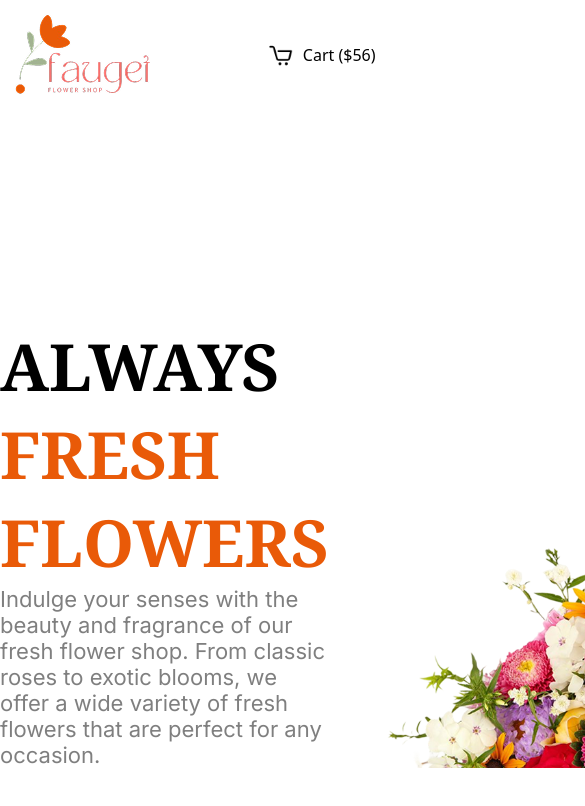
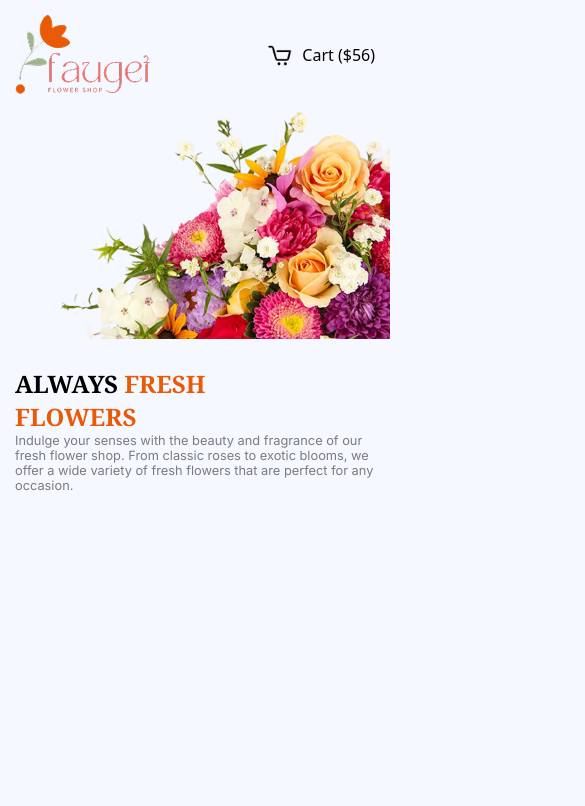
Before and after one commit to tayeeb-office/ph-mil02-mod12, a plain HTML site: page index.html in a window 390 px wide. Shown: the top 806 px of the page, 585 px wide, since content can reach past the window. Drawn offline with nearby package versions, Linux system fonts and the light colour scheme.

Commit message:
header commit

```diff
--- a/index.html
+++ b/index.html
@@ -15,27 +15,27 @@
 
 </head>
 
-<body>
+<body class="bg-[#F5F8FF]">
 
     <header class="max-w-[1140px] display_center" >
         <nav class="flex justify-between items-center">
             <img class="" src="assets/logo.png" alt="site logo">
             <div>
                 <ul class="flex gap-[48px]">
-                    <li class="visibility inter-text font-bold text-[#252432]">Home</li>
-                    <li class="visibility inter-text text-[#8987A1]">Shop</li>
-                    <li class="visibility inter-text text-[#8987A1]">About us</li>
+                    <li class="visibility inter-text font-bold text-[#252432]"><a href="#">Home</a></li>
+                    <li class="visibility inter-text text-[#8987A1]"><a href="#">Shop</a></li>
+                    <li class="visibility inter-text text-[#8987A1]"><a href="#">About us</a></li>
                     <li class="flex gap-[10px]">
-                        <img src="assets/cart.png" alt="cart icon">
-                        <span>Cart ($56)</span>
+                        <a href="#"><img src="assets/cart.png" alt="cart icon"></a>
+                        <span><a href="#">Cart ($56)</a></span>
                     </li>
                 </ul>
             </div>
         </nav>
-        <section class="flex gap-0 items-end">
+        <section class="flex items-end">
             <div>
-                <h5 class=" text-[65px] font-bold noto-serif-text ">ALWAYS <span class="primary_color">FRESH FLOWERS</span></h5>
-                <p class="inter-text secondary_color">Indulge your senses with the beauty and fragrance of our fresh flower shop. From classic roses to exotic blooms, we offer a wide variety of fresh flowers that are perfect for any occasion. </p>
+                <h5 class=" text-[65px] font-bold noto-serif-text ">ALWAYS <span class="primary_color">FRESH <br>FLOWERS</span></h5>
+                <p class="inter-text secondary_color text-[22px]">Indulge your senses with the beauty and fragrance of our fresh flower shop. From classic roses to exotic blooms, we offer a wide variety of fresh flowers that are perfect for any occasion. </p>
             </div>
             <img src="assets/hero-flower.png" alt="banner image">
         </section>
--- a/style.css
+++ b/style.css
@@ -23,7 +23,6 @@
 
 .secondary_color{
     color: rgba(0, 0, 0, 0.5);
-    font-size: 22px;
     line-height:normal;
 }
 
@@ -55,10 +54,10 @@ header section img{
 }
 
 /* Responsive Styles */
-@media screen and (max-width:767px) {
+@media screen and (max-width:576px) {
 
     nav{
-        max-width: 361px;
+        max-width: 22.5rem;
         margin: 0 auto;
         margin-top: 13px;
     }
@@ -66,4 +65,31 @@ header section img{
     .visibility{
         display: none;
     }
+
+    header section {
+        display: flex;
+        flex-direction: column-reverse;
+        margin: 0 auto;
+        gap: 28px;
+    }
+
+    header section div {
+        margin: 0 auto;
+    }
+
+    header section div {
+        width: 22.5rem;
+    }
+
+    header section h5{
+        font-size: 1.5rem;
+    }
+
+    header section p{
+        font-size: 0.8rem;
+    }
+
+    header section img{
+        width: 100%;
+    }
 }
```
